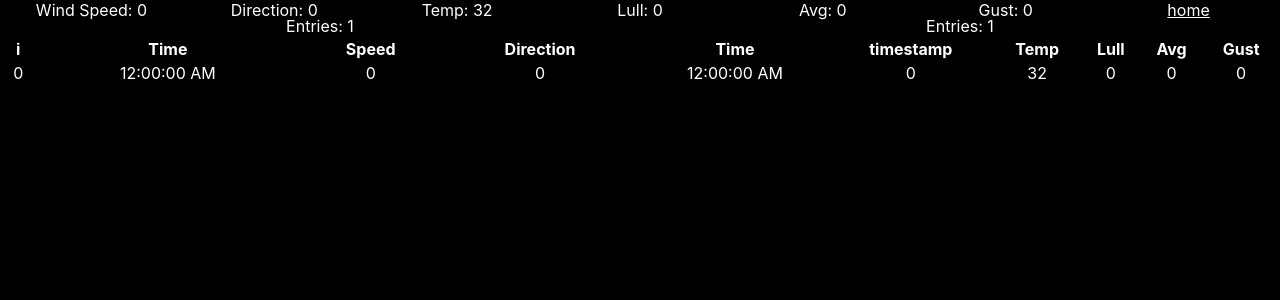
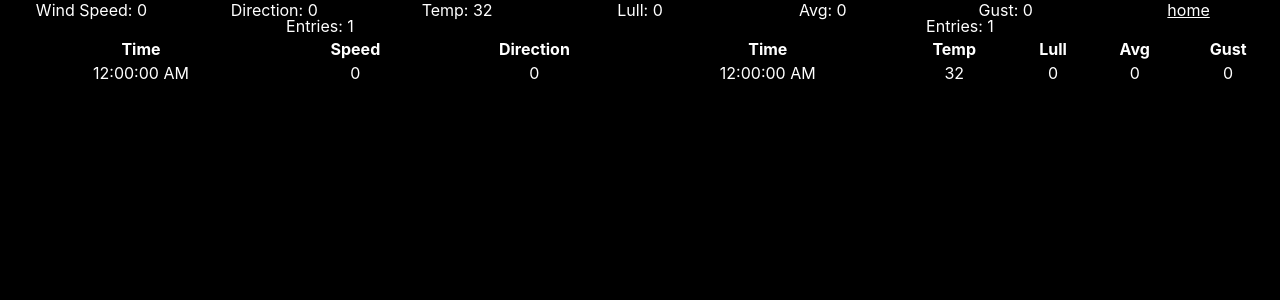
Before and after one commit to dopplerreflect/svelte-weatherflow, a SvelteKit app: page /tables in a window 1280 px wide. Shown: the top 300 px of the page. Built offline with nearby package versions, Linux system fonts and the light colour scheme; no server answers.

Commit message:
Remove debugging columns from table

```diff
--- a/src/routes/tables/+page.svelte
+++ b/src/routes/tables/+page.svelte
@@ -8,7 +8,6 @@
 		<table>
 			<caption>Entries: {$rapid_wind.length}</caption>
 			<thead>
-				<th>i</th>
 				<th>Time</th>
 				<th>Speed</th>
 				<th>Direction</th>
@@ -16,7 +15,6 @@
 			<tbody>
 				{#each $rapid_wind as rapid_wind, i}
 					<tr>
-						<td>{i}</td>
 						<td
 							>{new Date(rapid_wind.timestamp * 1000).toLocaleString('en-US', {
 								timeStyle: 'medium'
@@ -34,7 +32,6 @@
 			<caption>Entries: {$obs_st.length}</caption>
 			<thead>
 				<th>Time</th>
-				<th>timestamp</th>
 				<th>Temp</th>
 				<th>Lull</th>
 				<th>Avg</th>
@@ -48,7 +45,6 @@
 								timeStyle: 'medium'
 							})}</td
 						>
-						<td>{obs_st.timestamp}</td>
 						<td>{celsiusToFarenheit(obs_st.airTemperature)}</td>
 						<td>{mpsToMph(obs_st.windLull)}</td>
 						<td>{mpsToMph(obs_st.windAvg)}</td>
```
